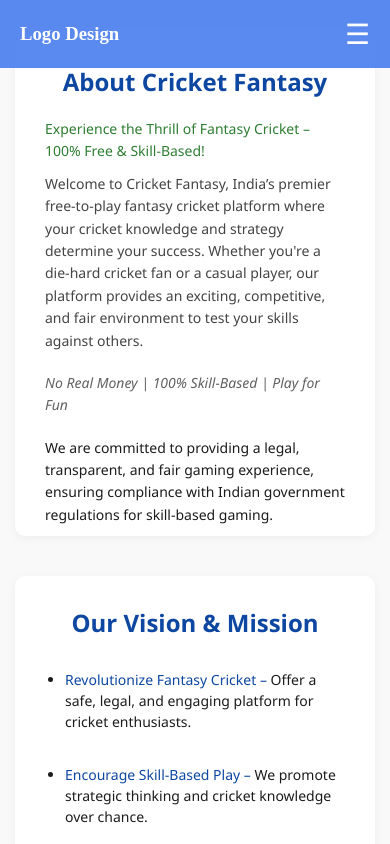
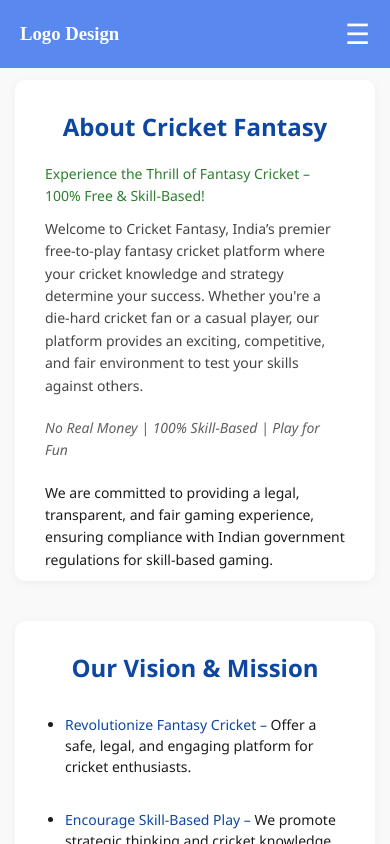
Before and after one commit to TheMahakalLiveWebApp/App, a Next.js app: page /about in a window 390 px wide. Built offline with nearby package versions, Linux system fonts and the light colour scheme.

Commit message:
fix top heading paddnig

```diff
--- a/app/about/style.scss
+++ b/app/about/style.scss
@@ -10,6 +10,7 @@
   color: #1c1c1c;
   background-color: #f9f9f9;
   padding: 40px 40px;
+
 
   .heading {
     font-size: 2rem;
@@ -255,7 +256,7 @@
 @media screen and (max-width: 700px) {
   .about-page {
     padding: 20px;
-    padding-top: 30px;
+    padding-top: 60px;
 
     .heading {
       font-size: 22px;
@@ -276,6 +277,7 @@
   .about-page {
     padding: 15px;
     font-size: 14px;
+    padding-top: 60px;
 
     .heading {
       font-size: 1.5rem;
--- a/app/fair-play-policy/style.module.scss
+++ b/app/fair-play-policy/style.module.scss
@@ -11,11 +11,13 @@
   padding: 2rem;
   font-family: 'Arial', sans-serif;
   color: #222;
+  padding-top: 40px;
 
   h1 {
     font-size: 2.5rem;
     margin-bottom: 2rem;
     color: #0070f3;
+    text-align: center;
   }
 
 
```
